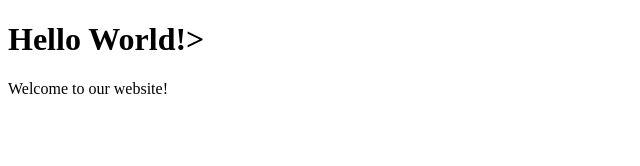
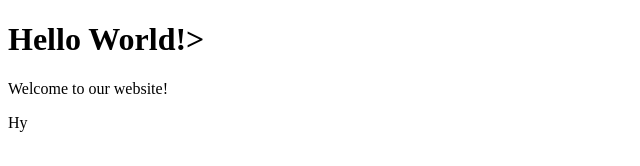
Before and after one commit to Adeela-Afzaal/SRE-Assignment-03, a plain HTML site: page index.html in a window 1280 px wide. Shown: the full height of the page, 0-640 px from the left. Drawn offline with Linux system fonts and the light colour scheme.

Commit message:
Header Updated , a new paragraph added

```diff
--- a/index.html
+++ b/index.html
@@ -8,5 +8,6 @@
 <body>
 	<h1>Hello World!></h1>
     <p>Welcome to our website!</p>
+	<p>Hy</p>
 </body>
 </html>
```
